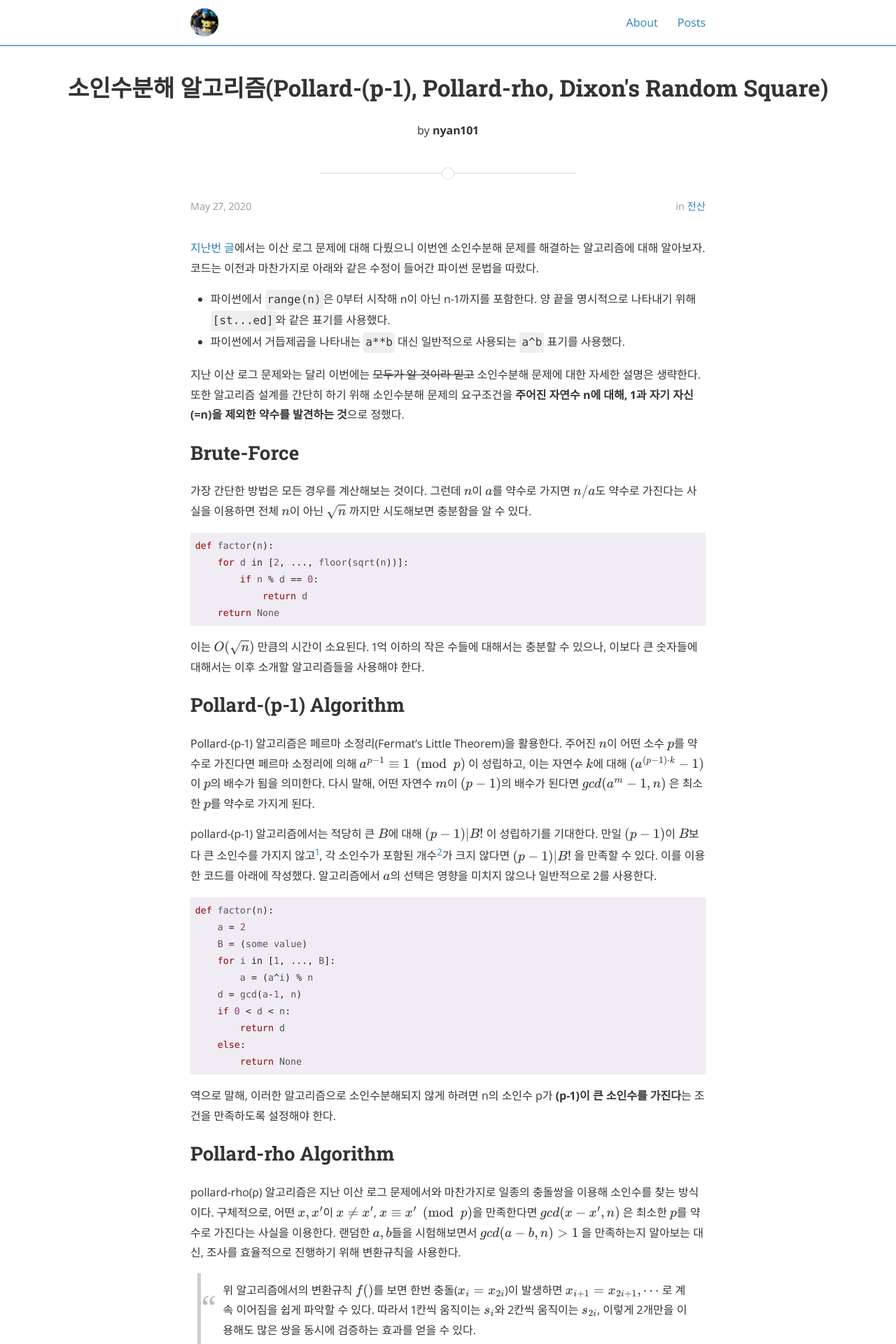
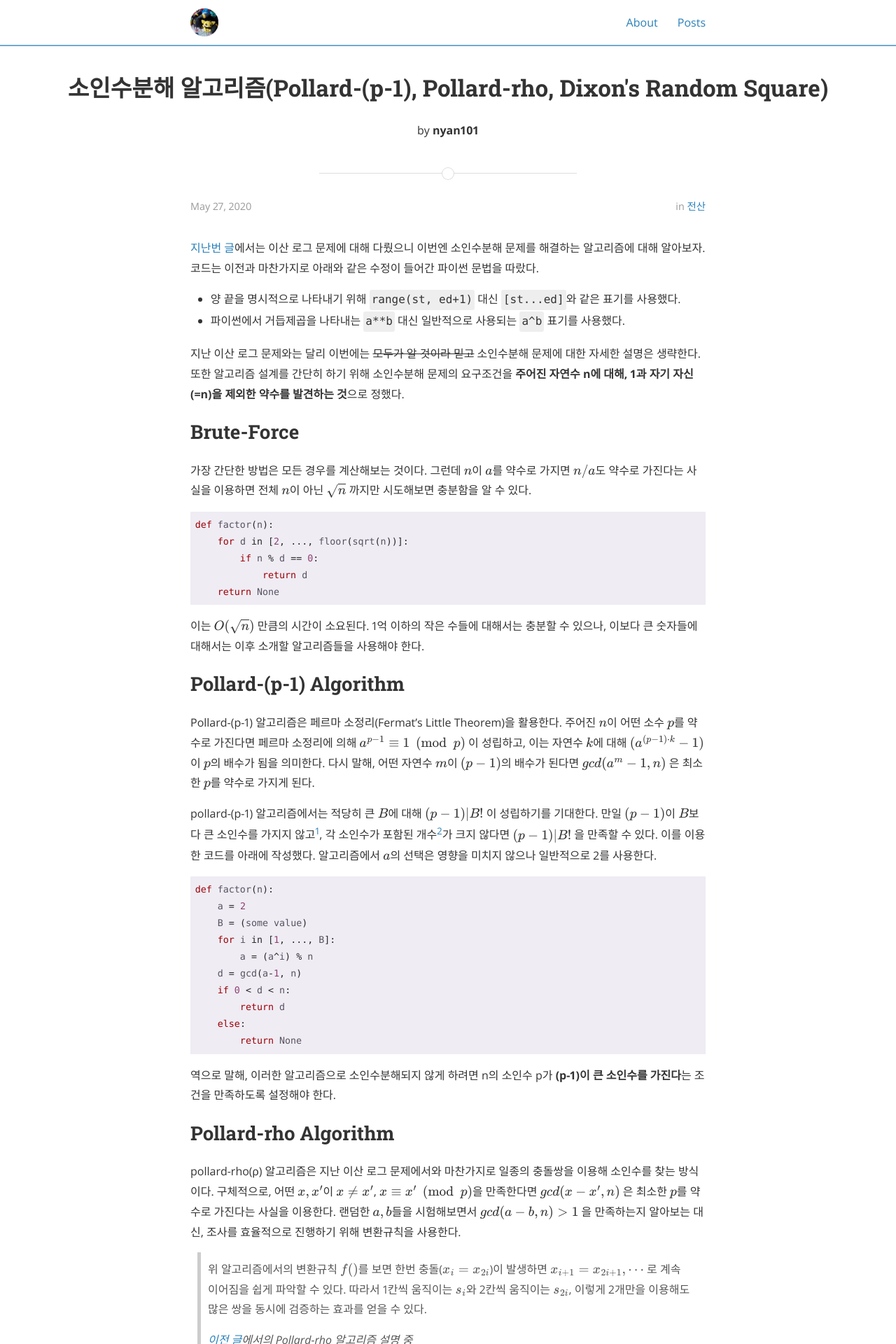
Before and after one commit to nyan101/nyan101.github.io, a Jekyll site: the page built from _posts/2020-05-27-algorithms-for-integer-factorization.md, in a window 1280 px wide. Shown: the top 1920 px of the page at 70% size. Built offline with Jekyll 4.4.1, drawn with Linux system fonts in a browser that asks for light colours; nearby versions of some CDN libraries; formulas are drawn with MathJax 3; comment, search, counter and statistics services are not loaded; a style sheet for code colours, icons or effects is not loaded; some of the changed text lies outside the part shown.

Commit message:
blockquote css 수정

```diff
--- a/_posts/2020-05-27-algorithms-for-integer-factorization.md
+++ b/_posts/2020-05-27-algorithms-for-integer-factorization.md
@@ -10,7 +10,7 @@
 
 [지난번 글](https://nyan101.github.io/blog/algorithms-for-discrete-logarithm-problem)에서는 이산 로그 문제에 대해 다뤘으니 이번엔 소인수분해 문제를 해결하는 알고리즘에 대해 알아보자. 코드는 이전과 마찬가지로 아래와 같은 수정이 들어간 파이썬 문법을 따랐다.
 
-* 파이썬에서 `range(n)`은 0부터 시작해 n이 아닌 n-1까지를 포함한다. 양 끝을 명시적으로 나타내기 위해 `[st...ed]`와 같은 표기를 사용했다.
+* 양 끝을 명시적으로 나타내기 위해 `range(st, ed+1)` 대신 `[st...ed]`와 같은 표기를 사용했다.
 * 파이썬에서 거듭제곱을 나타내는 `a**b` 대신 일반적으로 사용되는 `a^b` 표기를 사용했다.
 
 지난 이산 로그 문제와는 달리 이번에는 ~~모두가 알 것이라 믿고~~ 소인수분해 문제에 대한 자세한 설명은 생략한다. 또한 알고리즘 설계를 간단히 하기 위해 소인수분해 문제의 요구조건을 **주어진 자연수 n에 대해, 1과 자기 자신(=n)을 제외한 약수를 발견하는 것**으로 정했다.
@@ -120,3 +120,5 @@
 계산하면 식의 왼쪽은 $(9503435785)^2$, 오른쪽은 $(246)^2$ 이 되고, 여기에 유클리드 알고리즘을 이용해 $(9503435785 - 246)$과 $15770708441$ 의 공약수를 구하면 n의 자명하지 않은 약수 $15770708441$을 얻을 수 있다.
 
 알고리즘의 핵심이 되는 3번 과정은 $\langle c_1, c_2, \cdots, c_t \rangle_{\{i\}}$ 에 $\mathbb{Z}_2$ 위에서의 가우스 소거법을 적용하는 방법으로 수행할 수 있다.
+
+---
--- a/_sass/_layout.scss
+++ b/_sass/_layout.scss
@@ -54,19 +54,11 @@
 	font-size: modular-scale(-1);
 }
 
-blockquote:before {
-  content: "\201C";
-  font-size: 3em;
-  font-family: Georgia;
-  color: #bcbcbc;
-  float: left;
-  margin: -5px 10px 0px -10px;
-}
-
 blockquote {
     border-left: 5px solid #ccc;
     margin: 10px;
     padding: 10px;
+    color: #000a;
 }
 
 /* End Custom */
```
Also changed, not shown: other parts of _posts/2020-05-27-algorithms-for-integer-factorization.md (+1 -1 lines).
